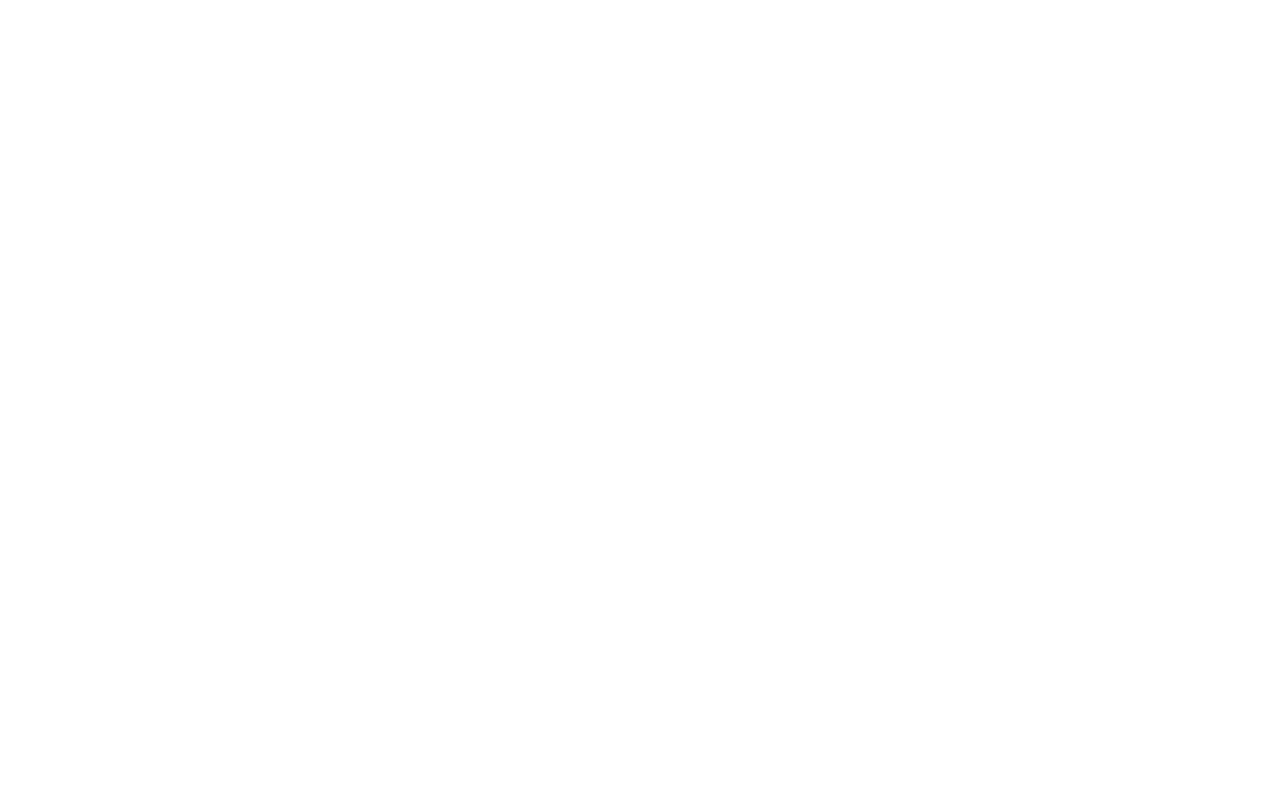
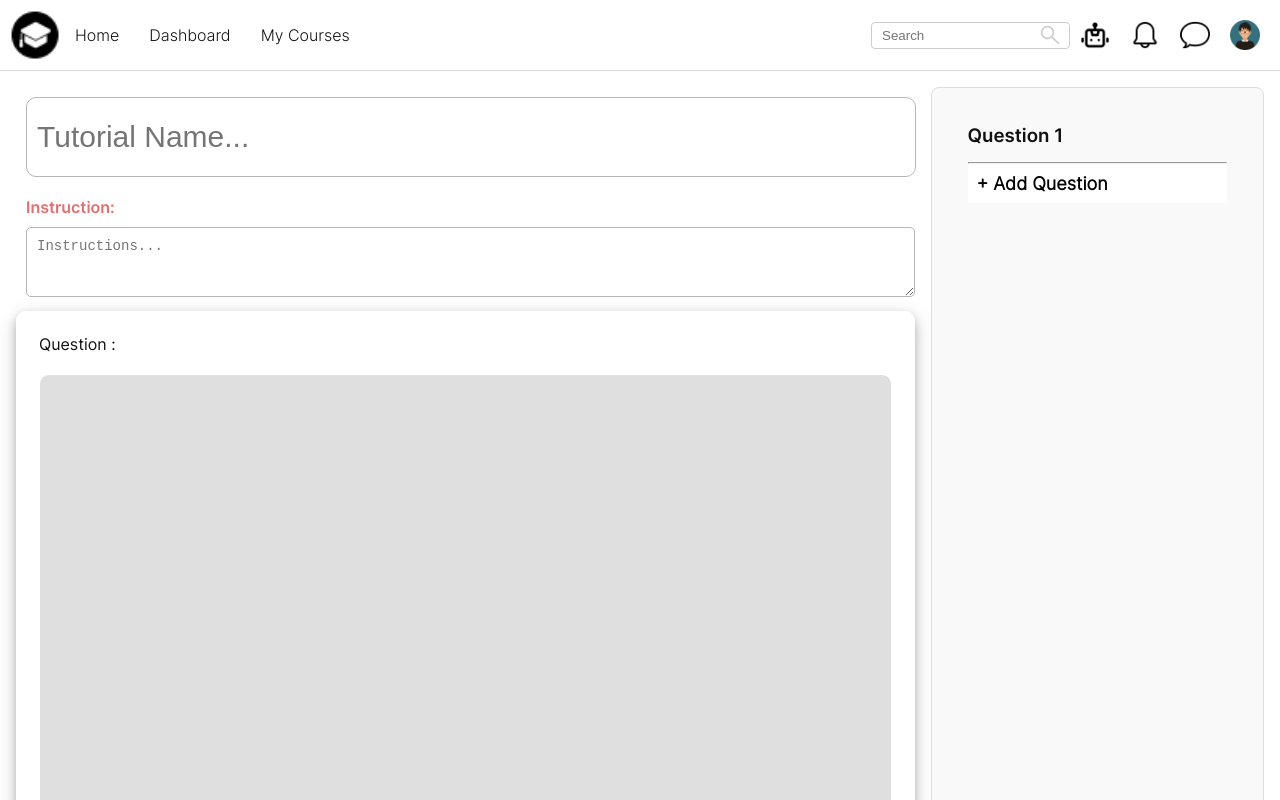
Before and after one commit to ICAS03/uni-portal, a React (Vite) app: page /lecturer-upload-tutorial in a window 1280 px wide. Before the commit this address had no page. Shown: the top 800 px of the page. Built offline with nearby package versions, Linux system fonts and the light colour scheme.

Commit message:
Add tutorial upload

```diff
--- a/src/App.jsx
+++ b/src/App.jsx
@@ -7,6 +7,7 @@
 import MyCourses from './components/MyCourses/mycourses'
 import Tutorial from './components/Tutorial/tutorialpage'
 import ModuleStat from './components/moduleStatistic/moduleStat';
+import LecturerUploadTutorial from './components/LecturerUploadTutorial/LecturerUploadTutorial';
 
 
 function App() {
@@ -18,6 +19,7 @@
         <Route path='/mycourses' element={<MyCourses></MyCourses>}></Route>
         <Route path='/tutorial' element={<Tutorial></Tutorial>}></Route>
         <Route path='/modulestat' element={<ModuleStat/>}></Route>
+        <Route path='/lecturer-upload-tutorial' element={<LecturerUploadTutorial/>}></Route>
       </Routes>
     </Router>
   )
--- /dev/null
+++ b/src/components/LecturerUploadTutorial/LecturerQuestionCard.css
@@ -0,0 +1,22 @@
+.question-card {
+    width: 100%;
+    height: 800px;
+    border: 1px solid #ffffff;
+    border-radius: 10px;
+    box-shadow: 0 4px 8px 0 rgba(0, 0, 0, 0.2), 0 6px 20px 0 rgba(0, 0, 0, 0.19);
+    overflow: hidden;
+    padding : 12px
+
+}
+
+.question-questions {
+  align-items: center;
+  justify-content: center;
+  padding: 10px;
+}
+
+.question-answer-div {
+    align-items: center;
+    justify-content: center;
+    padding: 10px;
+}
--- /dev/null
+++ b/src/components/LecturerUploadTutorial/LecturerQuestionCard.jsx
@@ -0,0 +1,21 @@
+import React from 'react'
+import './LecturerQuestionCard.css';
+import TutorialQuestion from './LecturerTutorialQuestion'
+
+const questioncard = () => {
+  return (
+    <div className='question-card'>
+        <div className='question-questions'>
+        Question :
+        </div>
+       <div className='question-answer-div'>
+        <TutorialQuestion></TutorialQuestion>
+        <span className='attachment'>
+                Upload Attachment
+             </span>
+       </div>
+    </div>
+  )
+}
+
+export default questioncard
--- /dev/null
+++ b/src/components/LecturerUploadTutorial/LecturerQuestionList.css
@@ -0,0 +1,21 @@
+.question-header {
+    margin-bottom: 16px;
+    padding: 20px;
+  }
+
+.addQuestionButton{
+    border:1px solid rgb(255, 255, 255);
+    padding:8px 8px;
+    background-color: rgb(255, 255, 255);
+    font-weight: bold;
+    transition-duration:0.4s;
+    cursor:pointer;
+    width: 100%;
+    height: 20%;
+    text-align: left;
+    font-size: 18px;
+  }
+
+.addQuestionButton:hover{
+    background-color: rgb(212, 212, 212);
+  }
--- /dev/null
+++ b/src/components/LecturerUploadTutorial/LecturerQuestionList.jsx
@@ -0,0 +1,14 @@
+import React from 'react'
+import './LecturerQuestionList.css';
+
+const questionlist = () => {
+  return (
+    <div className="question-header">
+    <h3>Question 1</h3>
+    <hr style={{marginTop:15}}></hr>
+    <button className='addQuestionButton'>+ Add Question</button>
+  </div>
+  )
+}
+
+export default questionlist
--- /dev/null
+++ b/src/components/LecturerUploadTutorial/LecturerTutorialQuestion.css
@@ -0,0 +1,10 @@
+.tutorial-question {
+    width: 100%;
+    height: 615px;
+    background-color: #DFDFDF;
+    border-radius: 10px;
+    border: 1px solid rgb(255, 255, 255);
+    padding: 15px;
+    font-size: 18px;
+
+}
--- /dev/null
+++ b/src/components/LecturerUploadTutorial/LecturerTutorialQuestion.jsx
@@ -0,0 +1,10 @@
+import React from 'react'
+import './LecturerTutorialQuestion.css';
+
+const tutorialquestion = () => {
+  return (
+    <textarea className="tutorial-question"  />
+  )
+}
+
+export default tutorialquestion
--- /dev/null
+++ b/src/components/LecturerUploadTutorial/LecturerUploadTutorial.css
@@ -0,0 +1,57 @@
+
+.tutName{
+    border: 1px solid rgb(183, 182, 182);
+    height:80px;
+    width: 99%;
+    border-radius: 10px;
+    font-size: 30px;
+    padding: 10px;
+    margin: 10px;
+}
+
+.instructions{
+    border: 1px solid rgb(183, 182, 182);
+    height:20%;
+    width: 100%;
+    border-radius: 5px;
+    font-size: 14px;
+    padding: 10px;
+    margin: 5px;
+    height: 70px;
+}
+
+.question-body {
+    display: flex;
+    padding: 16px;
+  }
+
+  .question-content {
+    flex: 3;
+    padding-right: 16px;
+  }
+
+  .questionquestion-checks {
+    flex: 1;
+    padding: 16px;
+    background-color: #f9f9f9;
+    border: 1px solid #ddd;
+    border-radius: 8px;
+  }
+
+  .question-title {
+    display: flex;
+    align-items: center;
+    padding: 10px;
+    border-bottom: 1px solid #ddd;
+    justify-content: space-between;
+  }
+
+  .question-instruction {
+    display: block;
+    align-items: center;
+    color: #E46F6F;
+    padding: 5px;
+    justify-content: space-between;
+    font-size: 16px;
+    width: 100%;
+  }
--- /dev/null
+++ b/src/components/LecturerUploadTutorial/LecturerUploadTutorial.jsx
@@ -0,0 +1,39 @@
+import React from 'react'
+import Navbar from '../Navbar/navbar';
+import './LecturerUploadTutorial.css';
+import QuestionCard from './LecturerQuestionCard';
+import QuestionList from './LecturerQuestionList';
+
+
+const LecturerUploadTutorial = () => {
+  return (
+    <>
+    <Navbar></Navbar>
+    <form>
+    <div className='question-body'>
+        <div className='question-content'>
+           <span className='question title'>
+            <label>
+            <input type="text" className='tutName' placeholder='Tutorial Name...'/>
+            </label>
+           </span>
+           <span className='question-instruction'>
+           <h5 className='question-instruction'>Instruction: </h5>
+           <label>
+           <textarea className='instructions' placeholder='Instructions...'/>
+           </label>
+           </span>
+           <div className='question-question-card'>
+             <QuestionCard></QuestionCard>
+           </div>
+        </div>
+       <div className='questionquestion-checks'>
+         <QuestionList></QuestionList>
+       </div>
+    </div>
+    </form>
+    </>
+  )
+}
+
+export default LecturerUploadTutorial
```
